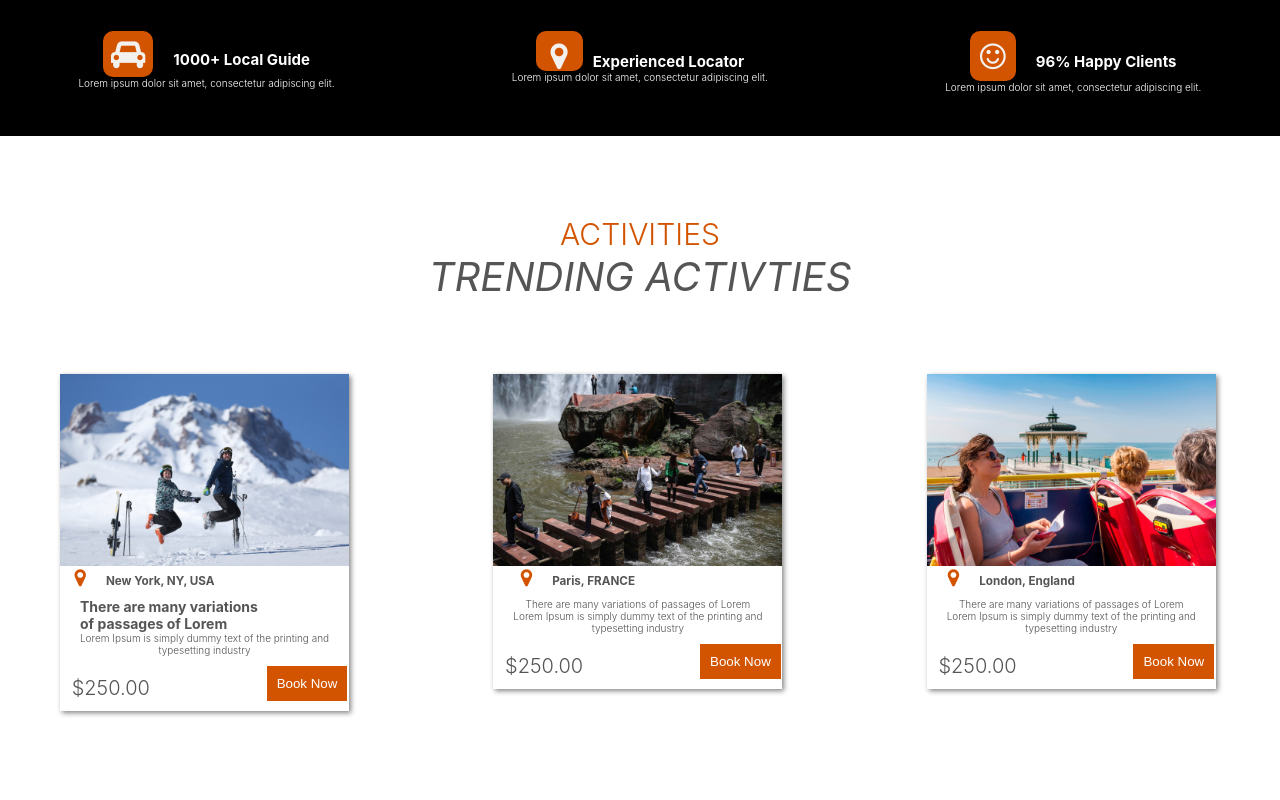
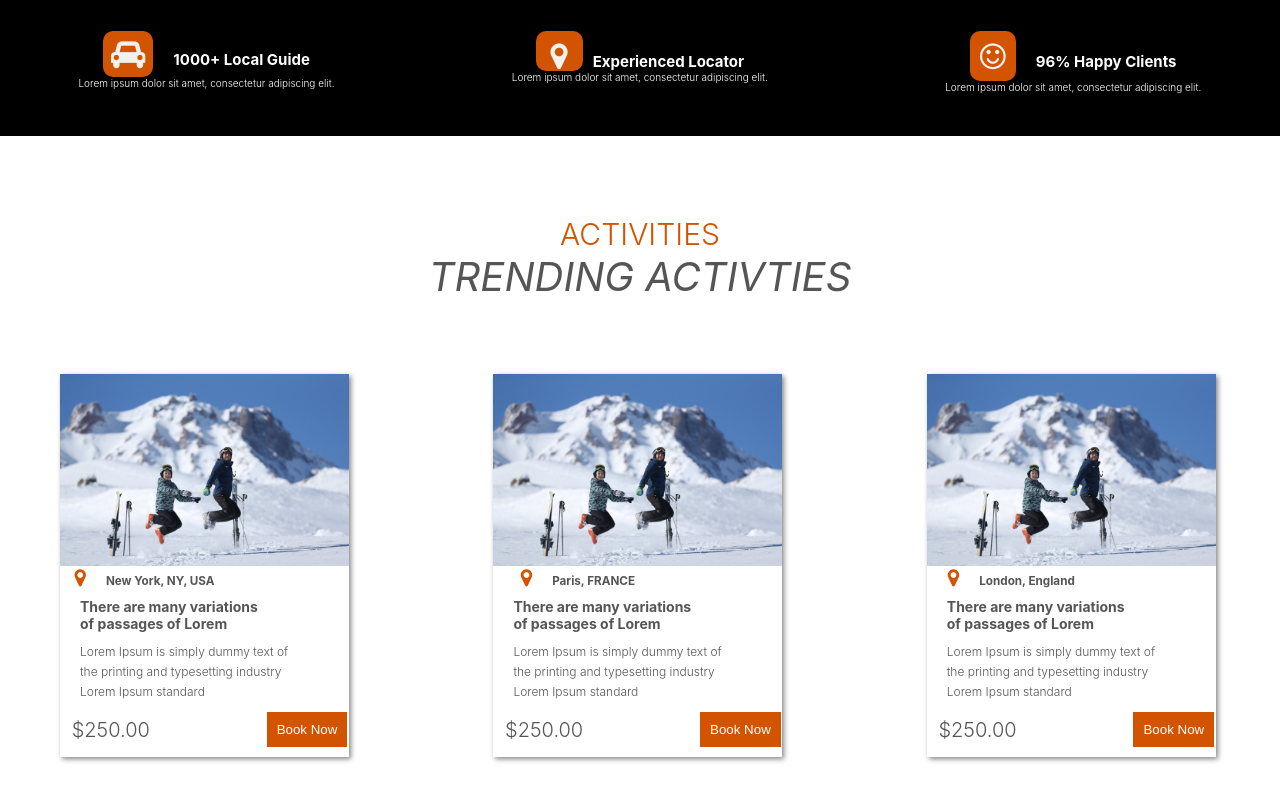
Before and after one commit to mchomvus4/travellers, a React (Create React App) app: page / in a window 1280 px wide. Shown: the part 1768-2568 px from the top of the page. Built offline with nearby package versions, Linux system fonts and the light colour scheme.

Commit message:
file updated

```diff
--- a/src/Components/Activities/Activity.css
+++ b/src/Components/Activities/Activity.css
@@ -27,7 +27,7 @@
 .price{
     float: left;
     position: absolute;
-    margin-top: 2rem;
+    margin-top: 1.6rem;
     font-size: 2rem;
     margin-left: 1rem;
 
@@ -66,6 +66,12 @@ button:hover{
     font-size: 1.4rem;
     text-align: justify;
     margin-left: 2rem;
+    padding-bottom: 1rem;
+}
 
-
+.para2{
+    font-size: 1.2rem;
+    text-align: justify;
+    margin-left: 2rem;
+    line-height: 2rem;
 }
--- a/src/Components/Activities/Activity.jsx
+++ b/src/Components/Activities/Activity.jsx
@@ -20,42 +20,45 @@ function Activity() {
                         </div>
                         <div className="des">
                             <p className="para1"><b>There are many variations <br/>of passages of Lorem</b></p>
-                            <p>Lorem Ipsum is simply dummy text of the printing and typesetting industry</p>
+                            <p className="para2">Lorem Ipsum is simply dummy text of<br/> the printing and typesetting industry<br/> Lorem Ipsum standard</p>
                            <span className="price">$250.00</span> <button>Book Now</button>
                         </div>
                    </div>
                 </div>
-                <div className="col span-1-of-3">
-                     <div className="card">
+
+               <div className="col span-1-of-3">
+                    <div className="card">
                         <div className="image">
-                            <img src={image2} alt="hakuna picha"/>
+                            <img src={image1} alt="hakuna picha"/>
                         </div>
                         <div className="title">
                                <h3 className="location"><i className="fa fa-map-marker map"></i>Paris, FRANCE</h3>
                         </div>
                         <div className="des">
-                            <p>There are many variations of passages of Lorem</p>
-                            <p>Lorem Ipsum is simply dummy text of the printing and typesetting industry</p>
+                            <p className="para1"><b>There are many variations <br/>of passages of Lorem</b></p>
+                            <p className="para2">Lorem Ipsum is simply dummy text of<br/> the printing and typesetting industry<br/> Lorem Ipsum standard</p>
                            <span className="price">$250.00</span> <button>Book Now</button>
                         </div>
                    </div>
                 </div>
 
                 <div className="col span-1-of-3">
-                     <div className="card">
+                    <div className="card">
                         <div className="image">
-                            <img src={image3} alt="hakuna picha"/>
+                            <img src={image1} alt="hakuna picha"/>
                         </div>
                         <div className="title">
                                <h3 className="location"><i className="fa fa-map-marker map"></i>London, England</h3>
                         </div>
                         <div className="des">
-                            <p>There are many variations of passages of Lorem</p>
-                            <p>Lorem Ipsum is simply dummy text of the printing and typesetting industry</p>
+                            <p className="para1"><b>There are many variations <br/>of passages of Lorem</b></p>
+                            <p className="para2">Lorem Ipsum is simply dummy text of<br/> the printing and typesetting industry<br/> Lorem Ipsum standard</p>
                            <span className="price">$250.00</span> <button>Book Now</button>
                         </div>
                    </div>
                 </div>
+
+
             </div>
 
 
```
